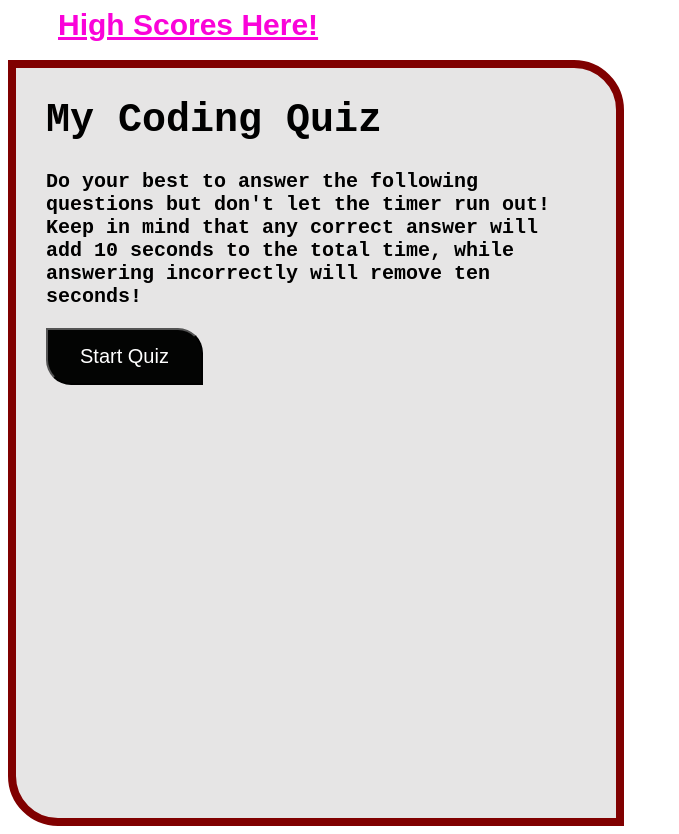
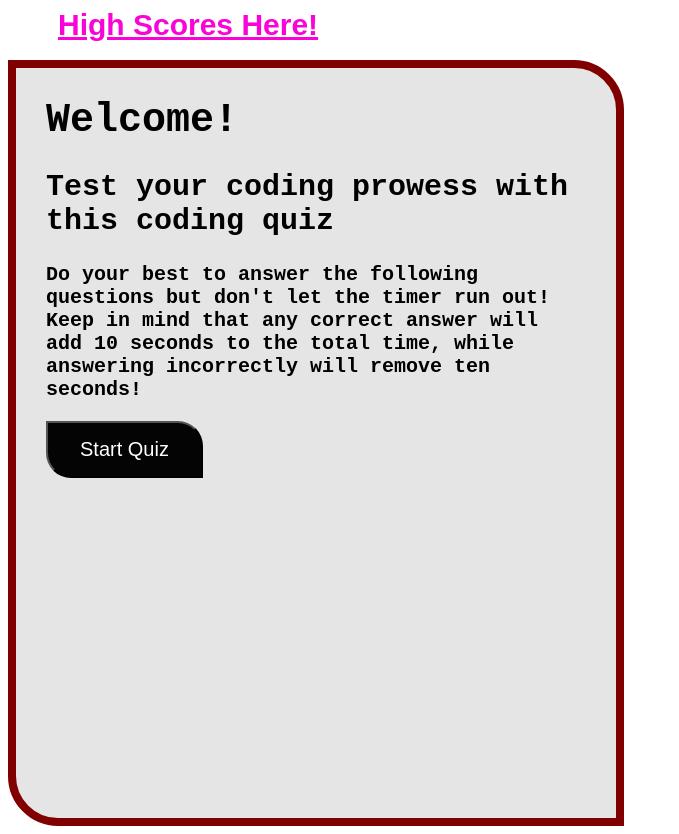
Before and after one commit to eSTee3/Coding-Quiz, a plain HTML site: page index.html in a window 1280 px wide. Shown: the whole page, without its empty margins (0-679 px from the left). Drawn offline with Linux system fonts and the light colour scheme.

Commit message:
More verbiage adjustments

```diff
--- a/index.html
+++ b/index.html
@@ -16,7 +16,8 @@
     <div id="entirePage">
         <div id="timer"></div>
         <div id="questionsDiv">
-            <h1>My Coding Quiz</h1>
+            <h1>Welcome!</h1>
+            <h2>Test your coding prowess with this coding quiz</h2>
             <p>Do your best to answer the following questions but don't let the timer run out!  Keep in mind that any correct answer will add 10 seconds to the total time, while answering incorrectly will remove ten seconds!</p>
             <ul id="choicesUl"></ul>
             <button id="quizStart">Start Quiz</button>
```
